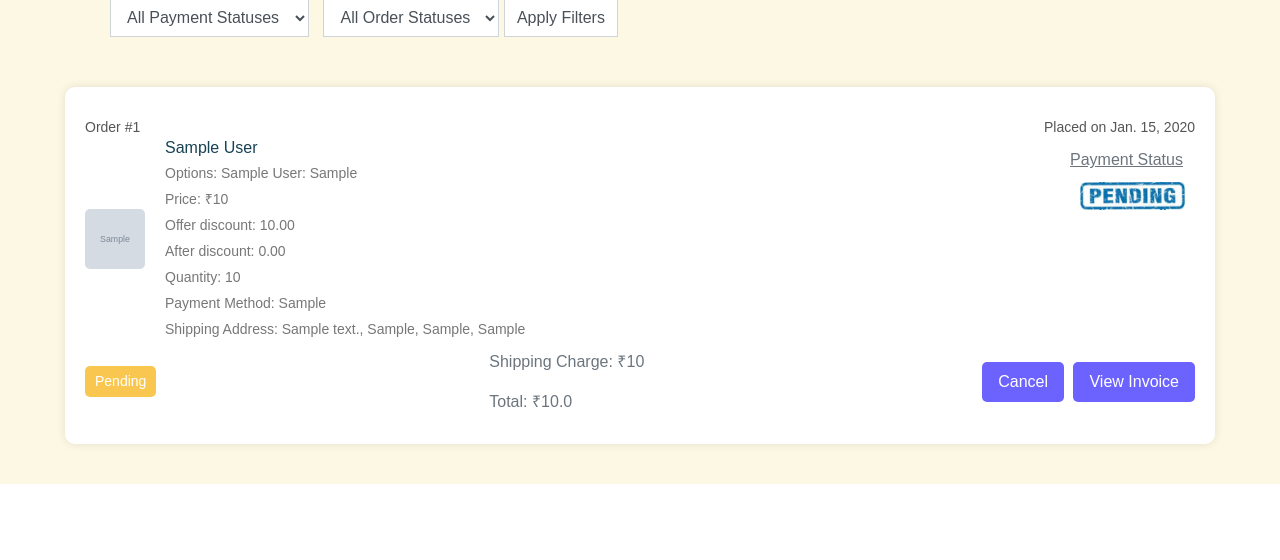
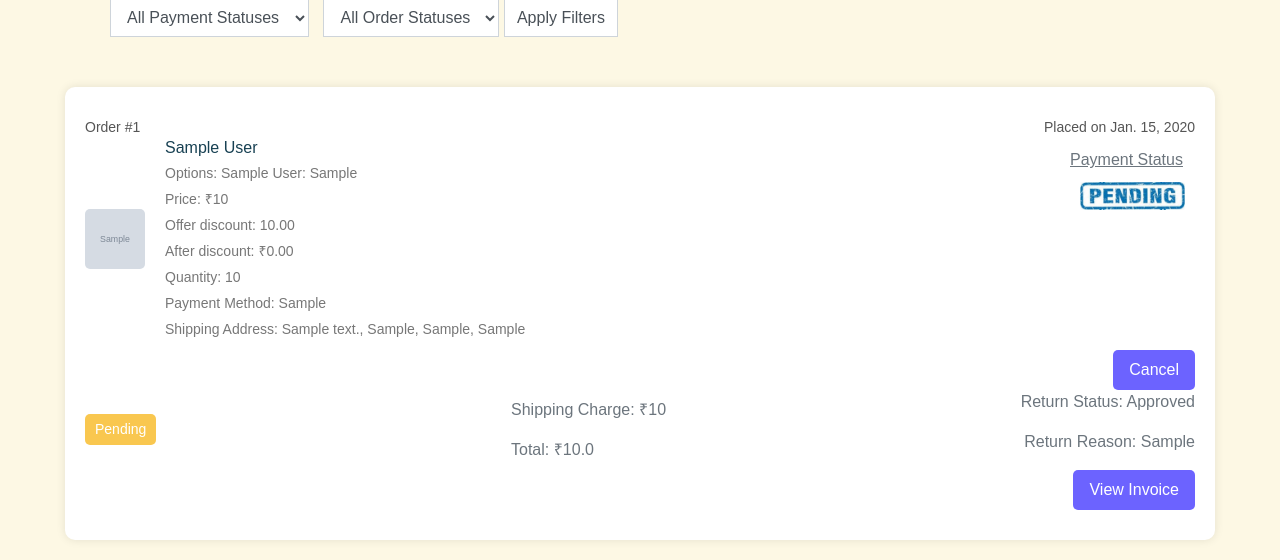
Before and after one commit to MohammedAshiqueM/GD_ecommerce, a Django app: page /my_orders/ in a window 1280 px wide. Shown: the part 316-876 px from the top of the page. Before the commit the page ends 800 px from the top, so only its background shows below. Run offline with Django 5.2, Linux system fonts and the light colour scheme; a user stored in the database is signed in; tables that the repository leaves empty hold one stand-in row (values such as "Sample post"); grey boxes marked "Sample" are stand-in pictures; some libraries are stand-ins or nearby versions.

Commit message:
return added

```diff
--- a/Admin_side/urls.py
+++ b/Admin_side/urls.py
@@ -44,5 +44,8 @@ urlpatterns = [
     path('banners/', views.banner_list, name='banner_list'),
     path('banners/add-carousel/', views.add_carousel_banner, name='add_carousel_banner'),
     path('banners/add-offer/', views.add_offer_banner, name='add_offer_banner'),
+    path('returns/', views.list_order_returns, name='returns'),
+    path('returns-accept/<int:pk>/', views.accept_return, name='accept_return'),
+    path('returns-reject/<int:pk>/', views.reject_return, name='reject_return'),
     path('adminLogout/', views.adminLogout, name='adminLogout'),
 ]
--- a/User_side/templates/myOrders.html
+++ b/User_side/templates/myOrders.html
@@ -205,14 +205,11 @@
     <div id="orders-container">
         {% for order in orders %}
         <div class="order-history">
-
             <div class="order">
                 <div class="order-details">
                     <span>Order #{{ order.id }}</span>
                     <span>Placed on {{ order.order_date }}</span>
-
                 </div>
-
                 <div class="payment">
                     <p><u>Payment Status</u></p>
                     <div>
@@ -224,9 +221,6 @@
                         <img src="{% static 'user_img/pending.jpeg' %}" alt="">
                         {% endif %}
                     </div>
-            <!-- {% if order.payment_status.status == 'Payment Failed' %}
-                <button onclick="retryPayment({{ order.id }})">Retry Payment</button>
-            {% endif %} -->
                     {% if order.payment_status.status == 'Payment Failed' %}
                     <button onclick="showPaymentOptions({{ order.id }})">Retry Payment</button>
                     {% endif %}
@@ -253,11 +247,10 @@
                             {% if line.discount_amount != 0 %}
                             <p>Offer discount: {{ line.discount_amount }}</p>
                             {% endif %}
-                    <p>After discount: {{ line.discounted_price }}</p>
+                            <p>After discount: ₹{{ line.discounted_price }}</p>
                             <p>Quantity: {{ line.qty }}</p>
-                    <p>Payment Method: {{ order.payment_method.payment_type }} </p>   {% comment %} ending in {{ order.payment_method.account_number|slice:"-4" }} //this is for after creating the other payment methods{% endcomment %}
+                            <p>Payment Method: {{ order.payment_method.payment_type }}</p>
                             <p>Shipping Address: {{ order.shipping_address.address_line1 }}, {{ order.shipping_address.city }}, {{ order.shipping_address.region }}, {{ order.shipping_address.country }}</p>
-
                         </div>
                     </div>
                 </div>
@@ -276,15 +269,55 @@
                         {% if order.order_status.status == 'Pending' and order.payment_status.status != 'Payment Failed' %}
                         <button onclick="confirmCancel('{{ order.id }}')">Cancel</button>
                         {% endif %}
-                <a href="{% url 'order_invoice' order.id %}" ><button >View Invoice</button></a>
+                        {% if order.order_status.status == 'Delivered' and not order.orderreturn_set.exists %}
+                        <button onclick="showReturnForm('{{ order.id }}')">Request Return</button>
+                        {% endif %}
+                        {% if order.orderreturn_set.exists %}
+                        <p>Return Status: {{ order.orderreturn_set.first.return_status }}{% if not order.orderreturn_set.first.admin_approved %} (Pending Approval){% endif %}</p>
+                        {% if order.orderreturn_set.first.return_reason %}
+                        <p>Return Reason: {{ order.orderreturn_set.first.return_reason }}</p>
+                        {% endif %}
+                        {% endif %}
+                        <a href="{% url 'order_invoice' order.id %}"><button>View Invoice</button></a>
                     </div>
                 </div>
             </div>
         </div>
         {% endfor %}
+
+        <!-- Return Modal -->
+        <div id="returnModal" class="modal">
+            <div class="modal-content">
+                <span id="closeReturnModal" class="close">&times;</span>
+                <h2>Request Return</h2>
+                <form id="returnForm" data-order-id="">
+                    <label for="returnReason">Reason for Return:</label>
+                    <textarea id="returnReason" name="returnReason" required></textarea>
+                    <button type="button" id="submitReturn">Submit</button>
+                </form>
+            </div>
+        </div>
+
+
 </div>
 <script src="https://unpkg.com/sweetalert/dist/sweetalert.min.js"></script>
 <script>
+    // Ensure all functions are defined and available globally
+    function getCookie(name) {
+        let cookieValue = null;
+        if (document.cookie && document.cookie !== '') {
+            const cookies = document.cookie.split(';');
+            for (let i = 0; i < cookies.length; i++) {
+                const cookie = cookies[i].trim();
+                if (cookie.startsWith(name + '=')) {
+                    cookieValue = decodeURIComponent(cookie.substring(name.length + 1));
+                    break;
+                }
+            }
+        }
+        return cookieValue;
+    }
+
     function confirmCancel(orderId) {
         swal({
             title: "Are you sure?",
@@ -318,21 +351,6 @@
         .catch(error => {
             console.error('Error canceling order:', error);
         });
-    }
-
-    function getCookie(name) {
-        let cookieValue = null;
-        if (document.cookie && document.cookie !== '') {
-            const cookies = document.cookie.split(';');
-            for (let i = 0; i < cookies.length; i++) {
-                const cookie = cookies[i].trim();
-                if (cookie.startsWith(name + '=')) {
-                    cookieValue = decodeURIComponent(cookie.substring(name.length + 1));
-                    break;
-                }
-            }
-        }
-        return cookieValue;
     }
 
     function showPaymentOptions(orderId) {
@@ -433,17 +451,59 @@
         });
     }
 
+    function showReturnForm(orderId) {
+        const modal = document.getElementById('returnModal');
+        const form = document.getElementById('returnForm');
+        form.dataset.orderId = orderId;
+        modal.style.display = 'block';
+    }
+
+    function hideReturnForm() {
+        const modal = document.getElementById('returnModal');
+        modal.style.display = 'none';
+    }
+
+    function submitReturnRequest() {
+        const form = document.getElementById('returnForm');
+        const orderId = form.dataset.orderId;
+        const reason = document.getElementById('returnReason').value;
+
+        fetch(`/request_order_return/${orderId}/`, {
+            method: 'POST',
+            headers: {
+                'Content-Type': 'application/json',
+                'X-CSRFToken': getCookie('csrftoken')
+            },
+            body: JSON.stringify({ reason: reason })
+        })
+        .then(response => response.json())
+        .then(data => {
+            alert(data.message);
+            if (data.message === 'Return request submitted successfully.') {
+                hideReturnForm();
+                location.reload();
+            }
+        })
+        .catch(error => {
+            console.error('Error:', error);
+            alert('An error occurred. Please try again.');
+        });
+    }
+
     document.addEventListener('DOMContentLoaded', function() {
         const applyFiltersButton = document.getElementById('apply-filters');
         applyFiltersButton.addEventListener('click', fetchFilteredOrders);
+
+        document.getElementById('submitReturn').addEventListener('click', submitReturnRequest);
+        document.getElementById('closeReturnModal').addEventListener('click', hideReturnForm);
 
         function fetchFilteredOrders() {
             const paymentStatus = document.getElementById('payment-status-filter').value;
             const orderStatus = document.getElementById('order-status-filter').value;
 
             const url = new URL(window.location.href);
-            url.searchParams.delete('payment_status'); // remove existing param
-            url.searchParams.delete('order_status'); // remove existing param
+            url.searchParams.delete('payment_status');
+            url.searchParams.delete('order_status');
 
             if (paymentStatus) {
                 url.searchParams.set('payment_status', paymentStatus);
@@ -470,7 +530,7 @@
 
         function updateOrdersDisplay(orders) {
             const ordersContainer = document.getElementById('orders-container');
-            ordersContainer.innerHTML = ''; // Clear existing orders
+            ordersContainer.innerHTML = '';
 
             orders.forEach(order => {
                 const orderElement = createOrderElement(order);
@@ -523,7 +583,13 @@
                             Total: ₹${order.order_total}
                         </div>
                         <div class="actions">
-                            ${order.order_status === 'Pending' && order.payment_status !== 'Payment Failed' ? `<button onclick="confirmCancel(${order.id})">Cancel</button>` : ''}
+                    ${order.order_status === 'Delivered' && !order.return_status ?
+                        `<button onclick="showReturnForm(${order.id})">Request Return</button>` : ''}
+                    ${order.return_status ? `
+                        <p>Return Status: ${order.return_status}</p>
+                        ${order.return_reason ? `<p>Return Reason: ${order.return_reason}</p>` : ''}
+                    ` : ''}
+
                             <a href="/order_invoice/${order.id}/"><button>View Invoice</button></a>
                         </div>
                     </div>
@@ -533,5 +599,58 @@
         }
     });
 </script>
+
+<!-- Return Modal -->
+<div id="returnModal" class="modal">
+    <div class="modal-content">
+        <span id="closeReturnModal" class="close">&times;</span>
+        <h2>Request Return</h2>
+        <form id="returnForm" data-order-id="">
+            <label for="returnReason">Reason for Return:</label>
+            <textarea id="returnReason" name="returnReason" required></textarea>
+            <button type="button" id="submitReturn">Submit</button>
+        </form>
+    </div>
+</div>
+
+<!-- Add the following styles for the modal -->
+<style>
+    .modal {
+        display: none;
+        position: fixed;
+        z-index: 1;
+        padding-top: 60px;
+        left: 0;
+        top: 0;
+        width: 100%;
+        height: 100%;
+        overflow: auto;
+        background-color: rgb(0,0,0);
+        background-color: rgba(0,0,0,0.4);
+    }
+
+    .modal-content {
+        background-color: #fefefe;
+        margin: 5% auto;
+        padding: 20px;
+        border: 1px solid #888;
+        width: 80%;
+    }
+
+    .close {
+        color: #aaa;
+        float: right;
+        font-size: 28px;
+        font-weight: bold;
+    }
+
+    .close:hover,
+    .close:focus {
+        color: black;
+        text-decoration: none;
+        cursor: pointer;
+    }
+</style>
+
 </body>
 </html>
--- a/User_side/urls.py
+++ b/User_side/urls.py
@@ -50,6 +50,8 @@ urlpatterns = [
     path('remove_from_wishlist/<int:item_id>/', views.remove_from_wishlist, name='remove_from_wishlist'),
     path('retry-payment/<int:order_id>/', views.retry_payment, name='retry-payment'),
     path('verify-payment/<int:order_id>/', views.verify_payment, name='verify_payment'),
+    path('request_order_return/<int:order_id>/', views.request_order_return, name='request_order_return'),
+    path('update_return_status/<int:return_id>/',views.update_return_status, name='update_return_status'),
     path('order_invoice/<int:order_id>/', views.order_invoice, name='order_invoice'),
 
 ]
--- a/User_side/views.py
+++ b/User_side/views.py
@@ -51,7 +51,9 @@ from Admin_side.models import (
     Transaction,
     CarouselBanner,
     OfferBanner,
-    PaymentStatus
+    PaymentStatus,
+    OrderReturn,
+    OrderReturnStatus
 )
 
 
@@ -1340,7 +1342,8 @@ def my_orders(request):
     categories = Category.objects.all()
     orders = Order.objects.filter(user=request.user).prefetch_related(
         'orderline_set__product_configuration__product__images',
-        'orderline_set__product_configuration__variation_options'
+        'orderline_set__product_configuration__variation_options',
+        'orderreturn_set'  # Add this line to prefetch return information
     ).order_by('-id')
 
     payment_status = request.GET.get('payment_status')
@@ -1382,11 +1385,66 @@ def my_orders(request):
                 'city': order.shipping_address.city,
                 'region': order.shipping_address.region,
                 'country': order.shipping_address.country
-            }
+            },
+            'return_status': order.orderreturn_set.first().return_status.status if order.orderreturn_set.exists() else None,
+            'return_reason': order.orderreturn_set.first().return_reason if order.orderreturn_set.exists() else None,
         } for order in orders]
         return JsonResponse({'orders': order_data})
 
     return render(request, "myOrders.html", {'orders': orders, 'categories': categories})
+@csrf_exempt
+@login_required
+def request_order_return(request, order_id):
+    if request.method == 'POST':
+        try:
+            order = get_object_or_404(Order, id=order_id, user=request.user)
+
+            # Parse JSON data from request body
+            data = json.loads(request.body)
+            reason = data.get('reason')
+
+            if not reason:
+                return JsonResponse({'message': 'Return reason is required.'}, status=400)
+
+            if order.order_status.status == 'Delivered' and not order.orderreturn_set.exists():
+                return_status = OrderReturnStatus.objects.get(status='Pending')
+                OrderReturn.objects.create(
+                    order=order,
+                    return_reason=reason,
+                    return_status=return_status
+                )
+                return JsonResponse({'message': 'Return request submitted successfully.'})
+            else:
+                return JsonResponse({'message': 'Return request cannot be submitted.'}, status=400)
+        except Order.DoesNotExist:
+            return JsonResponse({'message': 'Order not found.'}, status=404)
+        except json.JSONDecodeError:
+            return JsonResponse({'message': 'Invalid JSON data.'}, status=400)
+        except Exception as e:
+            logger.error(f"Error submitting return request for order {order_id} for user {request.user.id}: {e}")
+            return JsonResponse({'message': f'Error: {str(e)}'}, status=500)
+    else:
+        return JsonResponse({'message': 'Invalid request method.'}, status=405)
+
+from django.contrib.auth.decorators import user_passes_test
+
+@login_required
+@user_passes_test(lambda u: u.is_staff)
+def update_return_status(request, return_id):
+    if request.method == 'POST':
+        try:
+            return_request = get_object_or_404(OrderReturn, id=return_id)
+            new_status = request.POST.get('status')
+
+            if new_status in ['Accepted', 'Rejected']:
+                return_request.return_status = OrderReturnStatus.objects.get(status=new_status)
+                return_request.save()
+                return JsonResponse({'message': f'Return status updated to {new_status}'})
+            else:
+                return JsonResponse({'message': 'Invalid status'}, status=400)
+        except Exception as e:
+            return JsonResponse({'message': str(e)}, status=500)
+    return JsonResponse({'message': 'Invalid request method'}, status=405)
 
 import logging
 
@@ -1587,6 +1645,7 @@ def verify_payment(request, order_id):
     except:
         return JsonResponse({'status': 'error'})
 
+
 def order_invoice(request, order_id):
     order = get_object_or_404(Order, id=order_id)
     return render(request, 'orderInvoice.html', {'order': order})
```
Also changed, not shown: Admin_side/admin.py (+6 -2 lines), Admin_side/models.py (+26 -3 lines), Admin_side/templates/return.html (added, +115 -0 lines), Admin_side/views.py (+29 -1 lines), Admin_side/migrations/0045_orderreturnstatus_orderreturn.py (added). Lines whose indentation alone changed are shown as unchanged.
